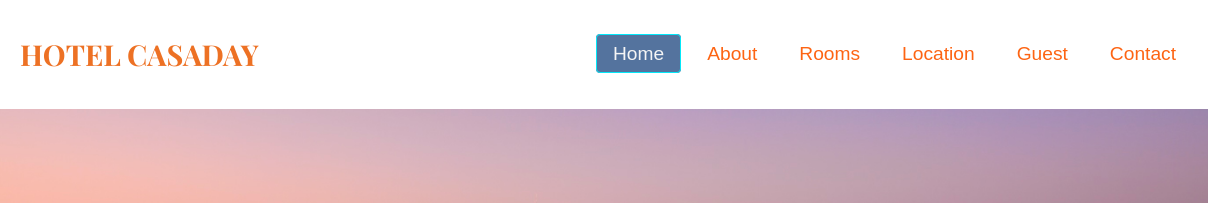
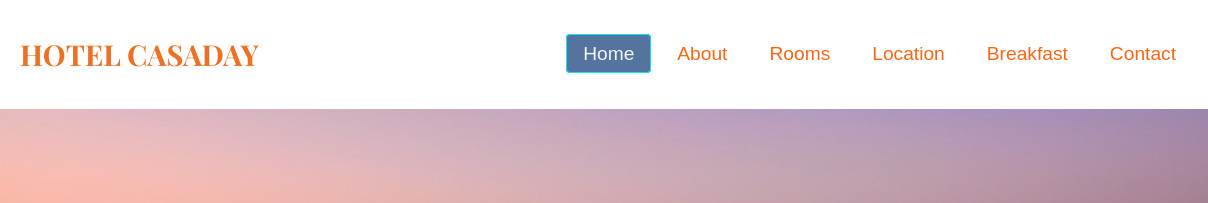
Before and after one commit to tetris992/casaday, a plain HTML site: page index.html in a window 1280 px wide. Shown: the top 203 px of the page, 72-1280 px from the left. Drawn offline with nearby package versions, Linux system fonts and the light colour scheme; a web font is replaced by a local one.

Commit message:
10.16.1
아침조식 글자 수정

```diff
--- a/index.html
+++ b/index.html
@@ -67,7 +67,7 @@
           <li><a class="header_menu_item" href="#about">About</a></li>
           <li><a class="header_menu_item" href="#rooms">Rooms</a></li>
           <li><a class="header_menu_item" href="#location">Location</a></li>
-          <li><a class="header_menu_item" href="#guest">Guest</a></li>
+          <li><a class="header_menu_item" href="#guest">Breakfast</a></li>
           <li><a class="header_menu_item" href="#contact">Contact</a></li>
         </ul>
       </nav>
```
Also changed, not shown: 2 other files.
